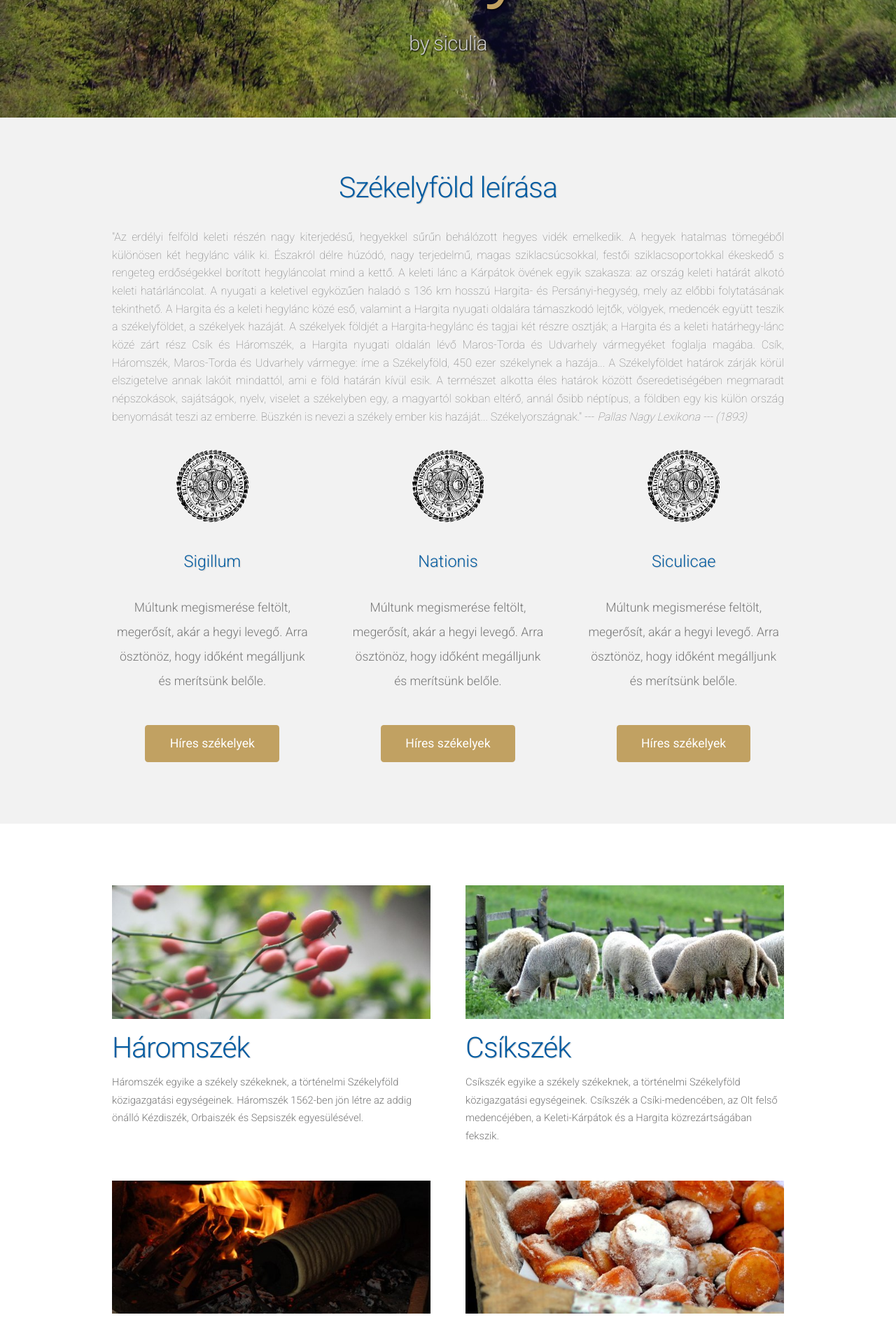
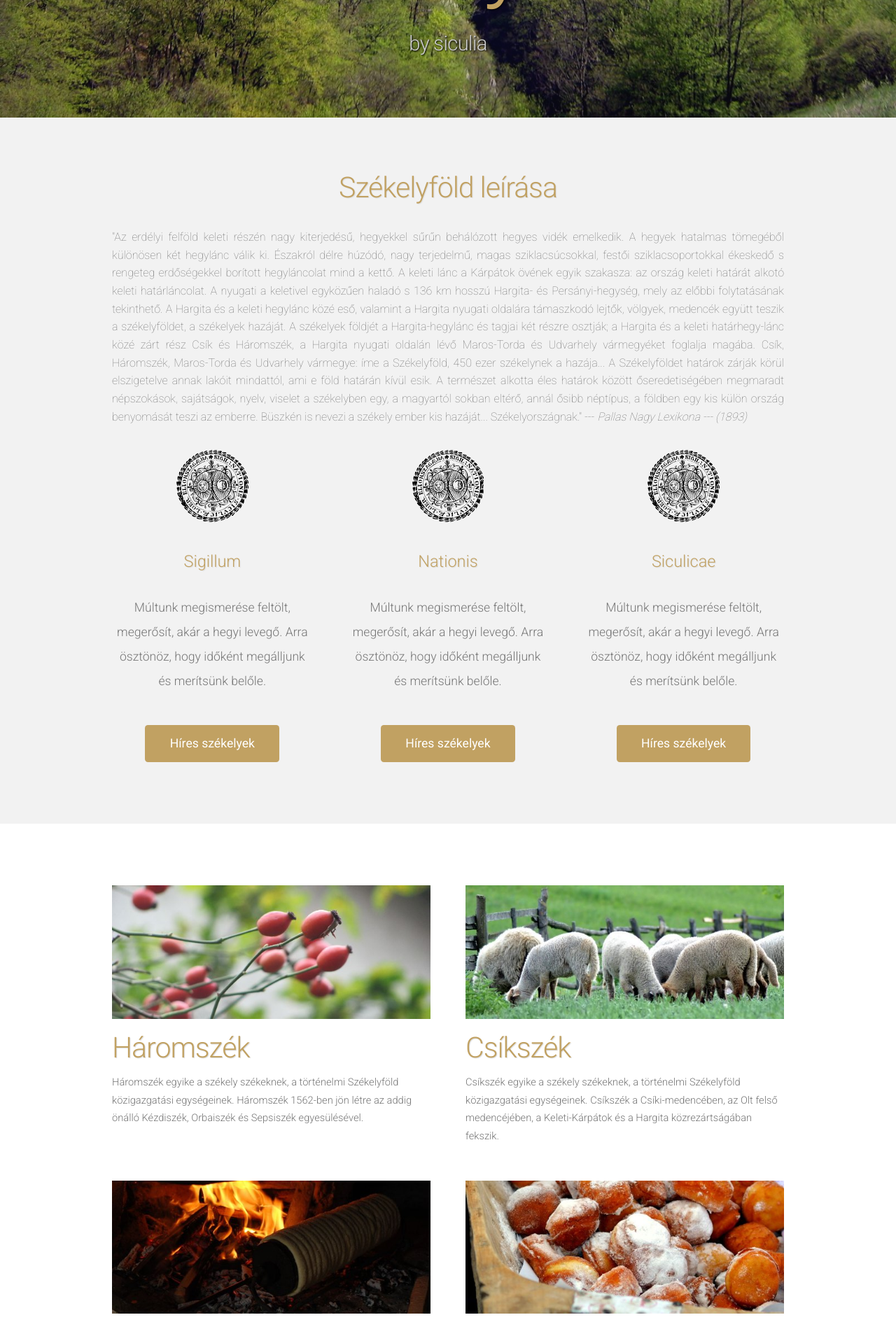
Before and after one commit to siculia/siculia.github.io, a Jekyll site: the page built from index.html, in a window 1280 px wide. Shown: the part 445-2344 px from the top of the page at 70% size. Built offline with Jekyll 4.4.1, drawn with Linux system fonts in a browser that asks for light colours; nearby versions of some CDN libraries; library files that are not in the unit come from our copies; the list of posts is cut into pages by our own code.

Commit message:
Updated main link color

```diff
--- a/assets/css/style.css
+++ b/assets/css/style.css
@@ -32,8 +32,8 @@
 	h1,h2,h3,h4,h5,h6
 	{
 		font-weight: 300;
-		color: #005ba1;
-		text-shadow: 1px 1px 1px #CCC;
+		color: #c1a162;
+		text-shadow: 1px 1px 1px #ddd;
 	}
 
 		h2
@@ -61,7 +61,7 @@
 	a
 	{
 		text-decoration: none;
-		color: #80BA8E;
+		color: #005ba1;
 	}
 
 	a:hover
```
